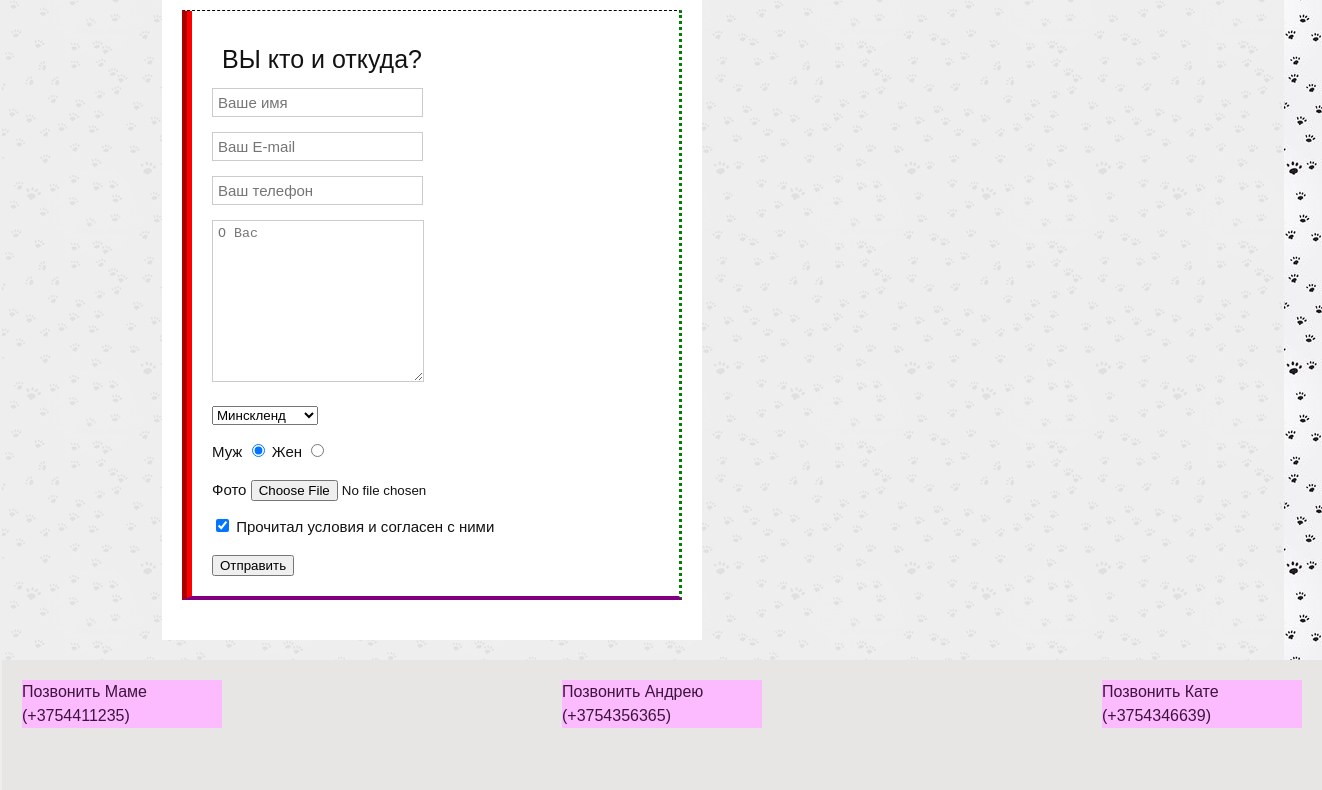
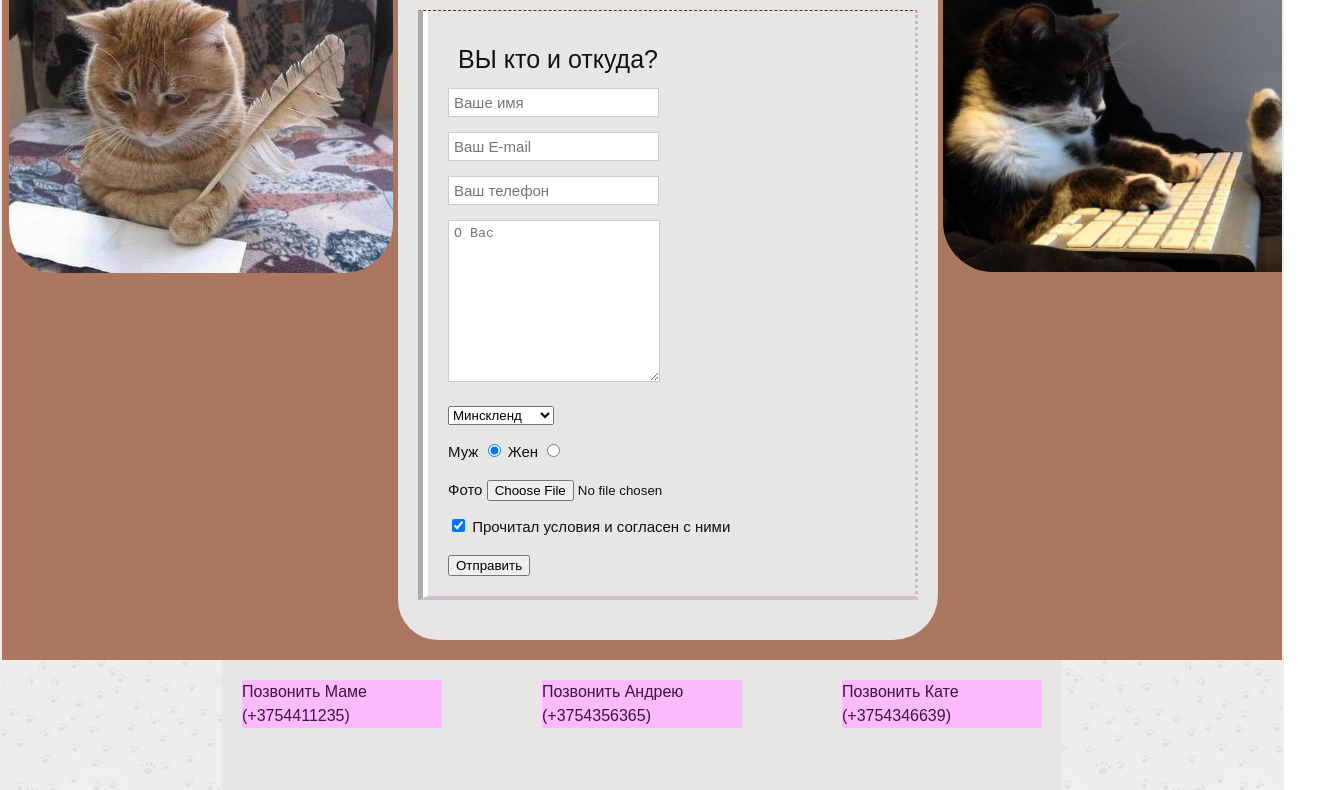
Before and after one commit to KateGoncharik/cat-page, a plain HTML site: page feedback.html in a window 1280 px wide. Shown: the part 289-1079 px from the top of the page, 1322 px wide, since content can reach past the window. Drawn offline with Linux system fonts and the light colour scheme.

Commit message:
feedback, sidebar

```diff
--- a/feedback.html
+++ b/feedback.html
@@ -18,13 +18,13 @@
 					<a class="nav-link" href="feedback.html">Контакты</a>
 				</nav>
 
+				<div class="container feedback-block">
 
-				<div class="container">
-				<main class="content">
+					<img class="img feedback-photo cat-with-feather  " src="img/feedback2.jpg" alt="">
+
+					<main class="feedback">
 							<div class="form">
 								<h1 class="title">Обратная связь для котиков</h1>
-
-
 
 								<form action="/" method="post">
 									<div class="fieldset">
@@ -83,12 +83,15 @@
 
 
 								</form>
+
 							</div>
 
 
 						</main>
+						<img class="img feedback-photo" src="img/feedback1.jpg" alt="">
 
-						</div>
+				</div><!-- /container-->
+
 					 <footer class="footer">
 						<div class="footer-inner">
 						<div class="footer-div">
--- a/style.css
+++ b/style.css
@@ -28,7 +28,7 @@ body {
 .container {
 	display: flex;
 	width: 100%;
-	max-width: 1000px;
+	max-width: 1400px;
 	margin: 0 auto;
 }
 
@@ -86,8 +86,30 @@ body {
 
 }
 
+/* ========= Feedback =========== */
+
+.feedback-block {
+	background-color: #ac7760;
+	overflow: hidden;
+}
+
 .feedback {
-	max-width: 50px;
+	padding: 20px 5px 20px 5px;
+
+
+}
+
+.feedback-photo {
+	padding-top: 100px;
+
+	width: 30%;
+	height: 60%;
+
+	border-radius: 50px 50px 50px 50px; ;
+}
+
+.cat-with-feather {
+	padding-left: 7px;
 }
 
 .my-active-link {
@@ -184,11 +206,17 @@ body {
 /* Sidebar ===========*/
 
 .sidebar{
-	width: 15%;
+
+
 	background: linear-gradient(to bottom, #be9fba, #ccc);
 	padding: 0 20px;
 
 	border-radius: 50px 50px 50px 50px;
+
+}
+
+.sidebar-content {
+	width: 180px;
 }
 
 .sidebar-title {
@@ -201,7 +229,25 @@ body {
 	font-size: 1rem;
 	font-family: Arial, sans-serif;
 
-	margin: 0 auto;
+	margin: 0px auto;
+
+
+	padding: 8px 12px;
+	background-color: #612A01;
+	color: #EDBC13;
+	text-decoration: none;
+
+}
+
+.sidebar-item:hover {
+	text-decoration: underline;
+	background-color: #7d9baf;
+
+	transition: background-color 0.2s linear
+
+
+
+
 
 }
 
@@ -242,7 +288,9 @@ body {
 	padding: 20px;
 	margin: auto;
 
-	background-color: #fff;
+	background-color: #e7e6e4;
+
+	border-radius: 45px 40px 45px 40px;
 }
 
 .form-group {
@@ -273,10 +321,17 @@ body {
 
 
 .form-textarea {
+	min-width: 180px ;
+	max-width: 400px;
+	max-height: 500px;
+
+	min-height: 100px;
 	width: 200px;
 	height: 150px;
 	padding: 5px;
 	border: 1px solid #ccc;
+
+
 
 }
 
@@ -286,11 +341,11 @@ body {
 
 	margin-bottom: 20px;
 
-	border-left-color: red;
-	border-right-color: green;
+	border-left-color: #ffffff;
+	border-right-color: #c4bcb7;
 
-	border-top-color: black;
-	border-bottom-color: purple;
+	border-top-color: #612a01;
+	border-bottom-color: #d3bed4;
 
 	border-top-width: 1px;
 	border-left-width: 10px;
@@ -314,7 +369,7 @@ body {
 	padding: 20px;
 	background-color: #e7e6e4;
 
-	width: 100%;
+	width: 800px;
 
 	justify-content: space-between;
 
```
Also changed, not shown: index.html (+3 -3 lines), img/feedback1.jpg (added), img/feedback2.jpg (added). Lines whose indentation alone changed are shown as unchanged.
